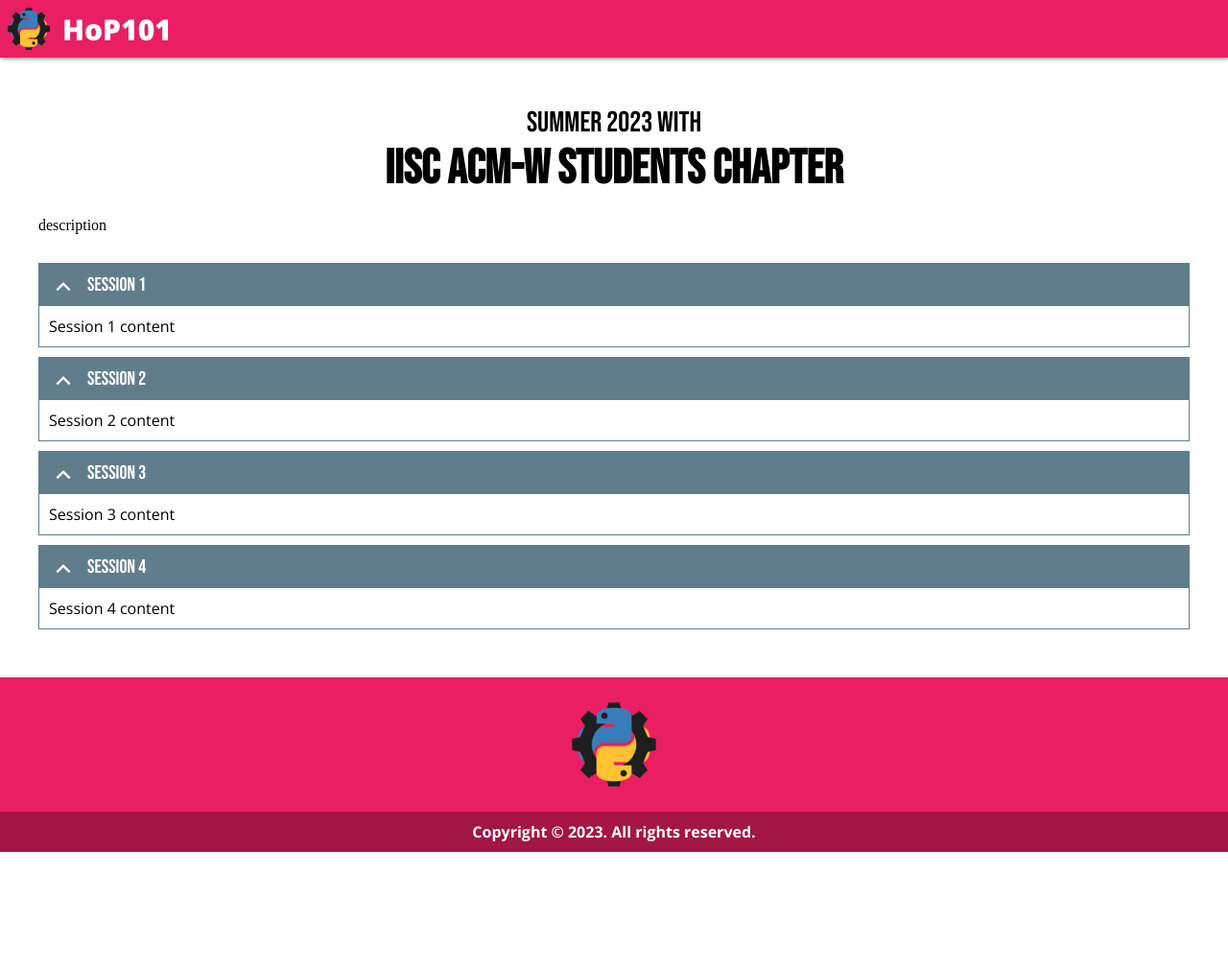
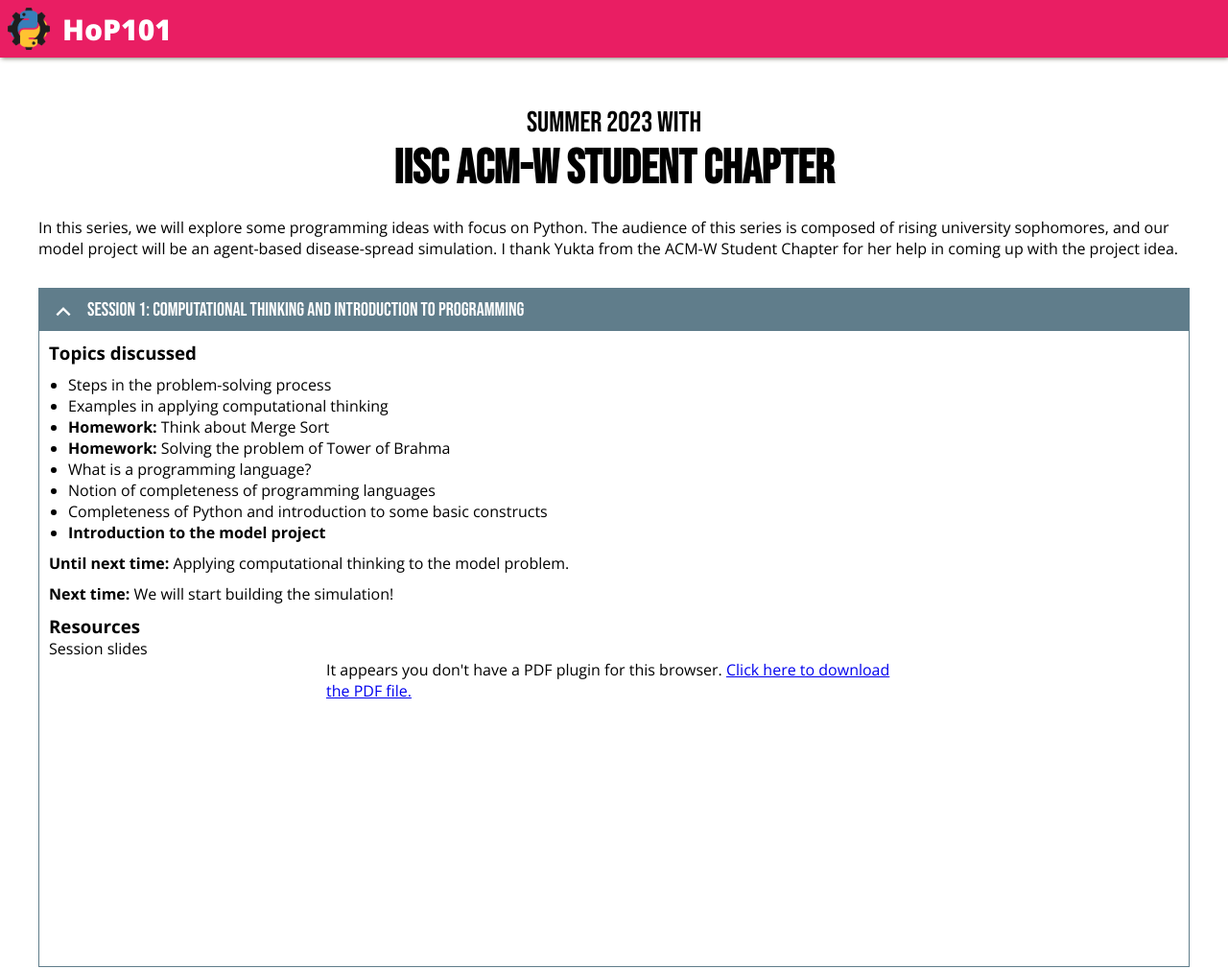
Before and after one commit to mrigankpawagi/HoP101, a plain HTML site: page pages/summer23/index.html in a window 1280 px wide. Shown: the top 1010 px of the page at 96% size. Before the commit the page ends 888 px from the top, so only its background shows below. Drawn offline with nearby package versions, Linux system fonts and the light colour scheme.

Commit message:
summer23-session1 updates

```diff
--- a/pages/css/style.css
+++ b/pages/css/style.css
@@ -19,6 +19,7 @@
 
 #description{
     margin: 20px 0 0 0;
+    font-family: 'Open Sans';
 }
 #collapsible{
     margin: 30px 0 0 0;
@@ -56,3 +57,16 @@
 #collapsible .item.collapsed .body{
     display: none;
 }
+#collapsible .item .body ul{
+    padding-left: 20px;
+}
+#collapsible .item .body p{
+    margin-bottom: 10px;
+}
+#collapsible .item .body object[type="application/pdf"]{
+    max-width: 100%;
+    width: 600px;
+    height: 300px;
+    margin: auto;
+    display: block;
+}
--- a/pages/summer23/index.html
+++ b/pages/summer23/index.html
@@ -17,27 +17,45 @@
     <div id="content">
         <h1 id="title">
             <span>Summer 2023 with</span>
-            <span>IISc ACM-W Students Chapter</span>
+            <span>IISc ACM-W Student Chapter</span>
         </h1>
         <div id="description">
-            <p>description</p>
+            <p>In this series, we will explore some programming ideas with focus on Python. The audience of this series is composed of rising university sophomores, and our model project will be an agent-based disease-spread simulation. I thank Yukta from the ACM-W Student Chapter for her help in coming up with the project idea.</p>
         </div>
         <div id="collapsible">
             <div class="item">
-                <div class="head">Session 1</div>
-                <div class="body">Session 1 content</div>
-            </div>
-            <div class="item">
-                <div class="head">Session 2</div>
-                <div class="body">Session 2 content</div>
-            </div>
-            <div class="item">
-                <div class="head">Session 3</div>
-                <div class="body">Session 3 content</div>
-            </div>
-            <div class="item">
-                <div class="head">Session 4</div>
-                <div class="body">Session 4 content</div>
+                <div class="head">Session 1: Computational Thinking and Introduction to Programming</div>
+                <div class="body">
+                    <h3>Topics discussed</h3>
+                    <p>
+                        <ul>
+                            <li>Steps in the problem-solving process</li>
+                            <li>Examples in applying computational thinking</li>
+                            <li><b>Homework:</b> Think about Merge Sort</li>
+                            <li><b>Homework:</b> Solving the problem of Tower of Brahma</li>
+                            <li>What is a programming language?</li>
+                            <li>Notion of completeness of programming languages</li>
+                            <li>Completeness of Python and introduction to some basic constructs</li>
+                            <li><b>Introduction to the model project</b></li>
+                        </ul>
+                    </p>
+                    <p>
+                        <b>Until next time:</b> Applying computational thinking to the model problem.
+                    </p>
+                    <p>
+                        <b>Next time:</b> We will start building the simulation!
+                    </p>
+                    <h3>Resources</h3>
+                    <p>
+                        Session slides
+                        <object data="../../material/summer23/Session 1/main.pdf" type="application/pdf">
+                            <p>It appears you don't have a PDF plugin for this browser.
+                                <a href="resources/Summer23_Session1.pdf">Click here to
+                                    download the PDF file.</a>
+                            </p>
+                        </object>
+                    </p>
+                </div>
             </div>
         </div>
     </div>
```
Also changed, not shown: 1 other file.
